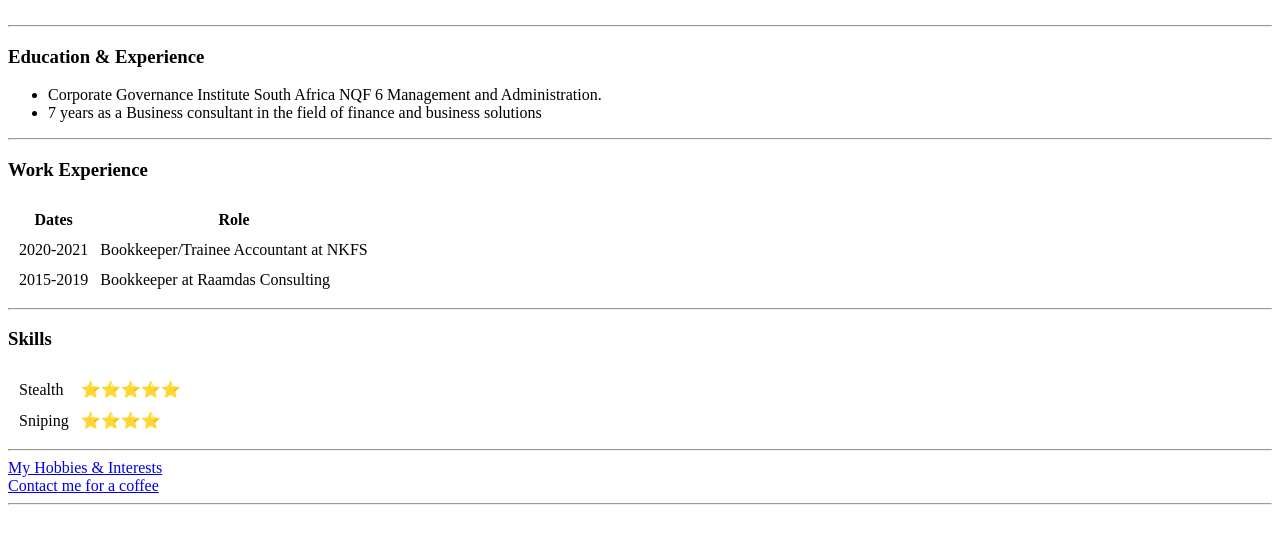
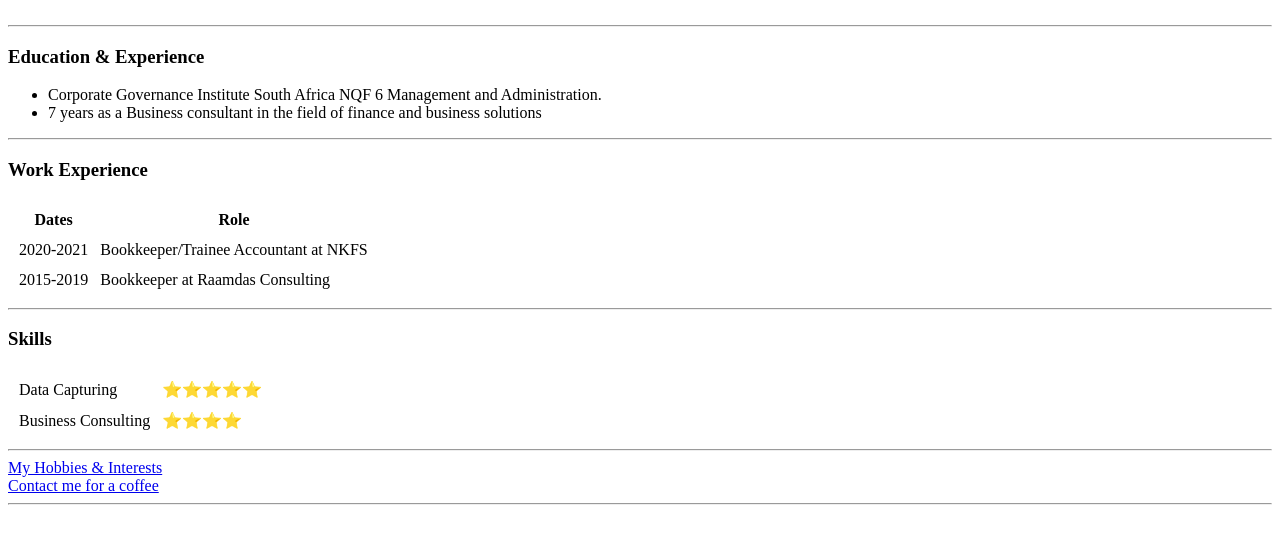
Before and after one commit to ashramnath10/CV, a plain HTML site: page index.html in a window 1280 px wide. Shown: the part 181-724 px from the top of the page. Drawn offline with Linux system fonts and the light colour scheme.

Commit message:
Update index.html

```diff
--- a/index.html
+++ b/index.html
@@ -54,12 +54,12 @@
   <h3>Skills</h3>
   <table cellspacing="10">
     <tr>
-      <td>Stealth</td>
+      <td>Data Capturing</td>
       <td>⭐⭐⭐⭐⭐</td>
 
     </tr>
     <tr>
-      <td>Sniping</td>
+      <td>Business Consulting</td>
       <td>⭐⭐⭐⭐</td>
     </tr>
   </table>
```
